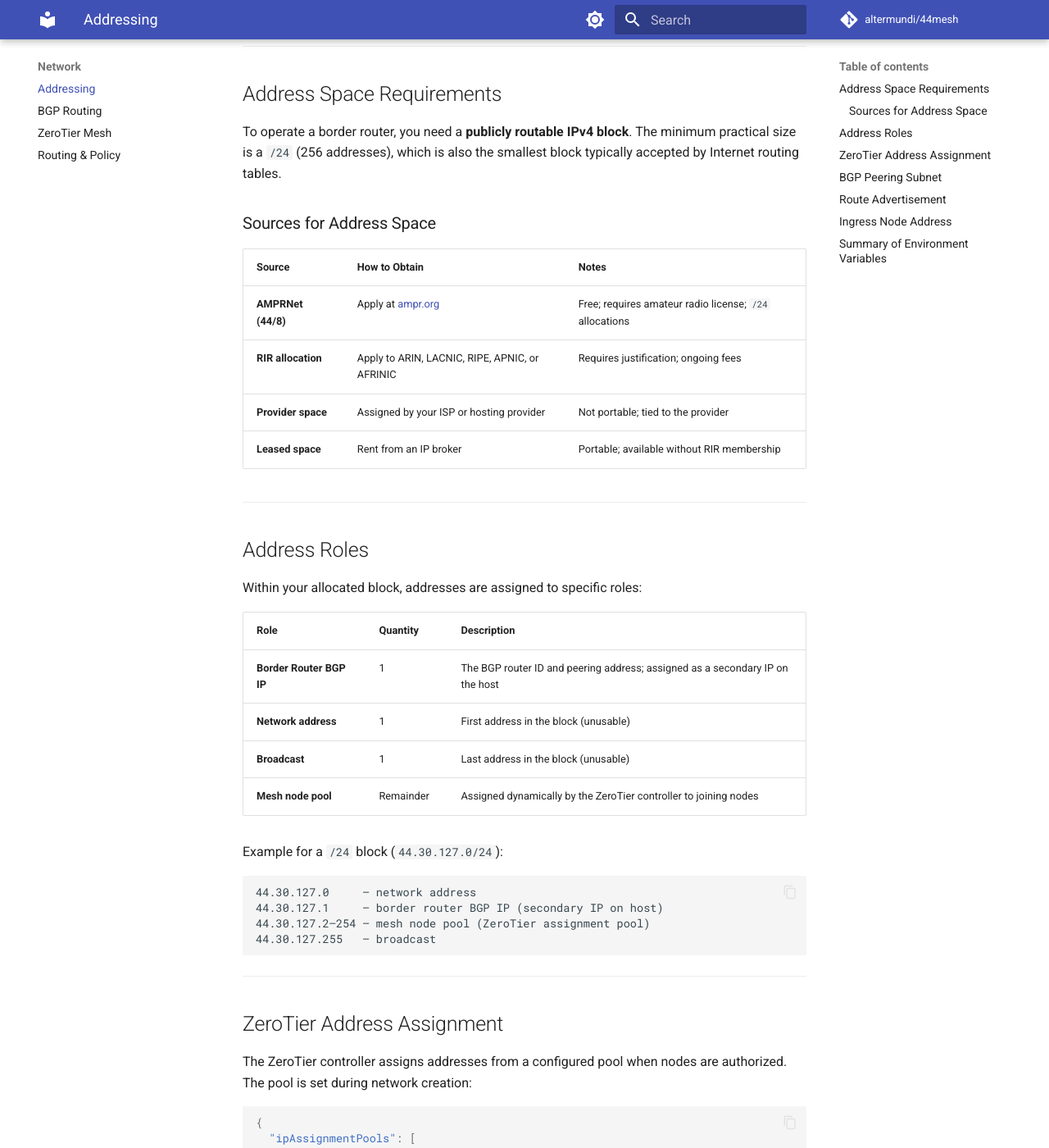
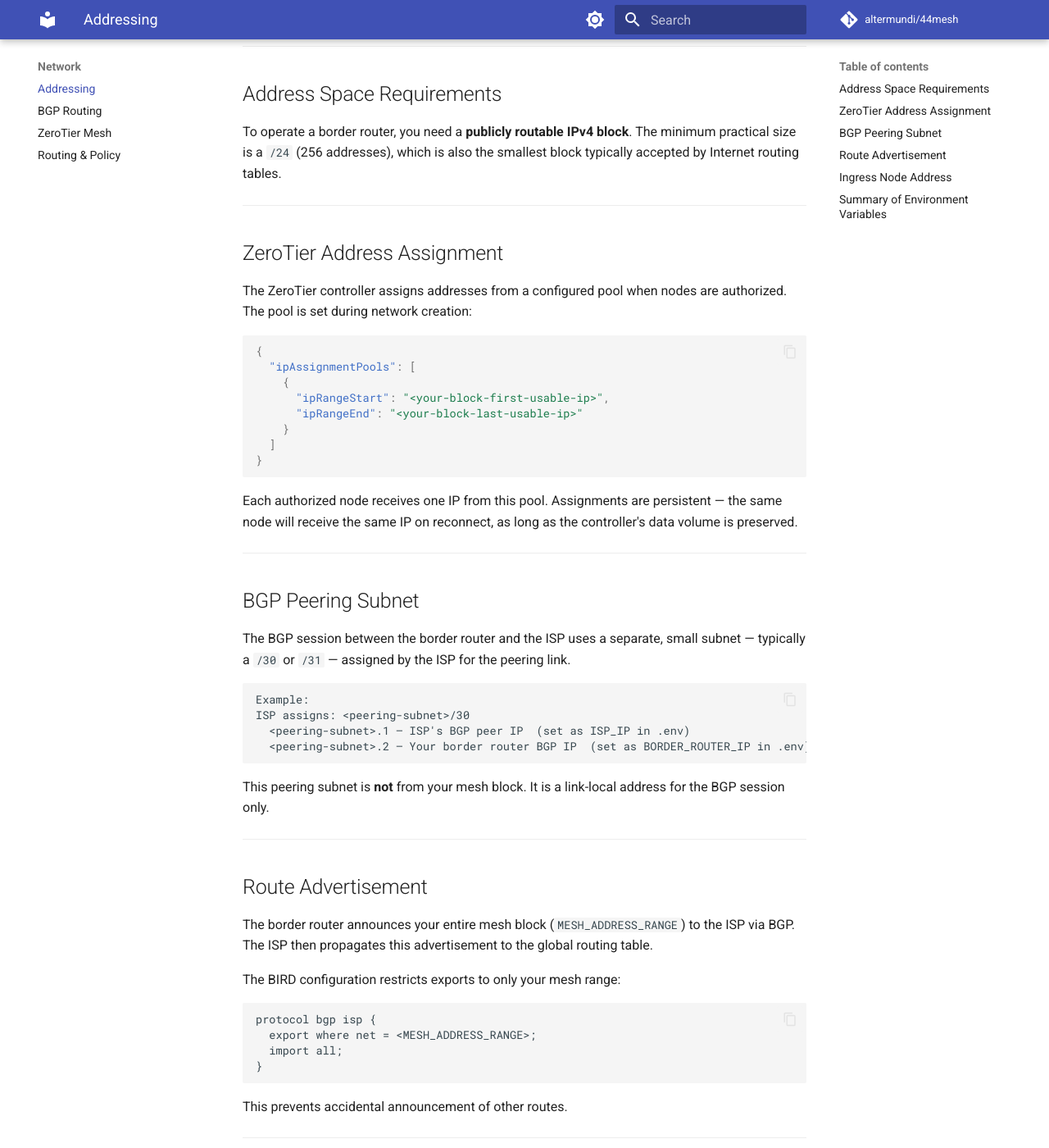
Before and after one commit to AlterMundi/44mesh-docs, an MkDocs documentation site: the page built from docs/network/addressing.md, in a window 1280 px wide and 1400 px high, scrolled down 248 px. Shown: the whole window at 82% size. Built offline with MkDocs 1.6.1 and Material for MkDocs 9.7.7, drawn with Linux system fonts in a browser that asks for light colours; comment, search, counter and statistics services are not loaded; some of the changed text lies outside the part shown.

Commit message:
Replace specific IP/AS examples with generic placeholders in addressing.md
Co-Authored-By: Claude Sonnet 4.6 <noreply@anthropic.com>

````diff
--- a/docs/network/addressing.md
+++ b/docs/network/addressing.md
@@ -7,37 +7,6 @@
 ## Address Space Requirements
 
 To operate a border router, you need a **publicly routable IPv4 block**. The minimum practical size is a `/24` (256 addresses), which is also the smallest block typically accepted by Internet routing tables.
-
-### Sources for Address Space
-
-| Source | How to Obtain | Notes |
-|--------|--------------|-------|
-| **AMPRNet (44/8)** | Apply at [ampr.org](https://www.ampr.org/) | Free; requires amateur radio license; `/24` allocations |
-| **RIR allocation** | Apply to ARIN, LACNIC, RIPE, APNIC, or AFRINIC | Requires justification; ongoing fees |
-| **Provider space** | Assigned by your ISP or hosting provider | Not portable; tied to the provider |
-| **Leased space** | Rent from an IP broker | Portable; available without RIR membership |
-
----
-
-## Address Roles
-
-Within your allocated block, addresses are assigned to specific roles:
-
-| Role | Quantity | Description |
-|------|----------|-------------|
-| **Border Router BGP IP** | 1 | The BGP router ID and peering address; assigned as a secondary IP on the host |
-| **Network address** | 1 | First address in the block (unusable) |
-| **Broadcast** | 1 | Last address in the block (unusable) |
-| **Mesh node pool** | Remainder | Assigned dynamically by the ZeroTier controller to joining nodes |
-
-Example for a `/24` block (`44.30.127.0/24`):
-
-```
-44.30.127.0     — network address
-44.30.127.1     — border router BGP IP (secondary IP on host)
-44.30.127.2–254 — mesh node pool (ZeroTier assignment pool)
-44.30.127.255   — broadcast
-```
 
 ---
 
@@ -49,8 +18,8 @@ The ZeroTier controller assigns addresses from a configured pool when nodes are
 {
   "ipAssignmentPools": [
     {
-      "ipRangeStart": "44.30.127.2",
-      "ipRangeEnd": "44.30.127.254"
+      "ipRangeStart": "<your-block-first-usable-ip>",
+      "ipRangeEnd": "<your-block-last-usable-ip>"
     }
   ]
 }
@@ -66,9 +35,9 @@ The BGP session between the border router and the ISP uses a separate, small sub
 
 ```
 Example:
-ISP assigns: 203.0.113.0/30
-  203.0.113.1 — ISP's BGP peer IP  (set as ISP_IP in .env)
-  203.0.113.2 — Your border router BGP IP  (set as BORDER_ROUTER_IP in .env)
+ISP assigns: <peering-subnet>/30
+  <peering-subnet>.1 — ISP's BGP peer IP  (set as ISP_IP in .env)
+  <peering-subnet>.2 — Your border router BGP IP  (set as BORDER_ROUTER_IP in .env)
 ```
 
 This peering subnet is **not** from your mesh block. It is a link-local address for the BGP session only.
@@ -111,13 +80,13 @@ The `ingressNodeV4` address is typically the first IP in the mesh pool, assigned
 
 ```bash
 # Your announced IP block
-MESH_ADDRESS_RANGE=44.30.127.0/24
+MESH_ADDRESS_RANGE=<your-block>/24
 
 # BGP peering IPs (from ISP-assigned peering subnet)
-BORDER_ROUTER_IP=203.0.113.2      # Your end of the BGP link
-ISP_IP=203.0.113.1                # ISP's BGP peer
+BORDER_ROUTER_IP=<your-bgp-ip>    # Your end of the BGP link
+ISP_IP=<isp-bgp-ip>               # ISP's BGP peer
 
 # AS numbers
-BORDER_ROUTER_AS=65000
-ISP_AS=65001
+BORDER_ROUTER_AS=<your-asn>
+ISP_AS=<isp-asn>
 ```
````
